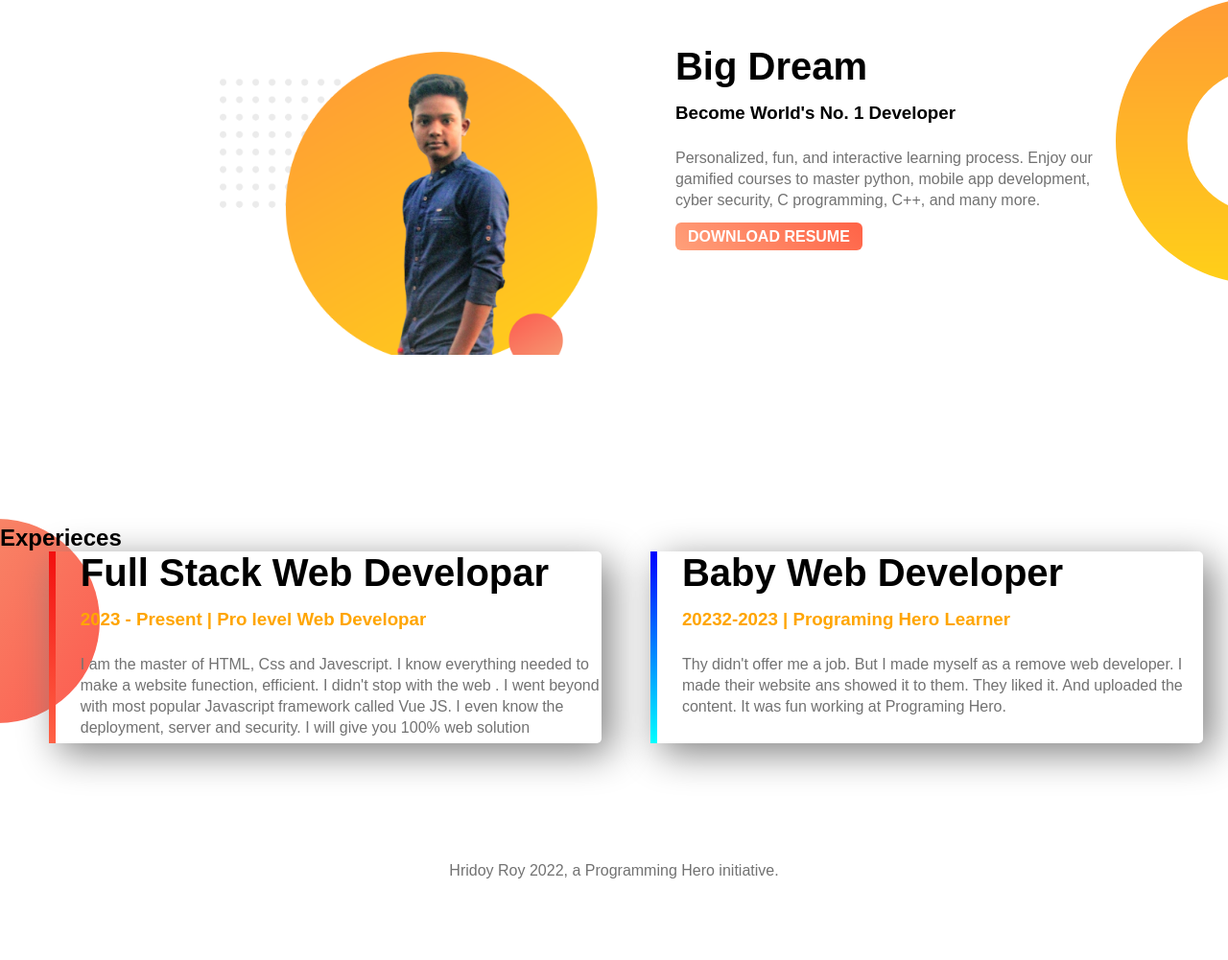
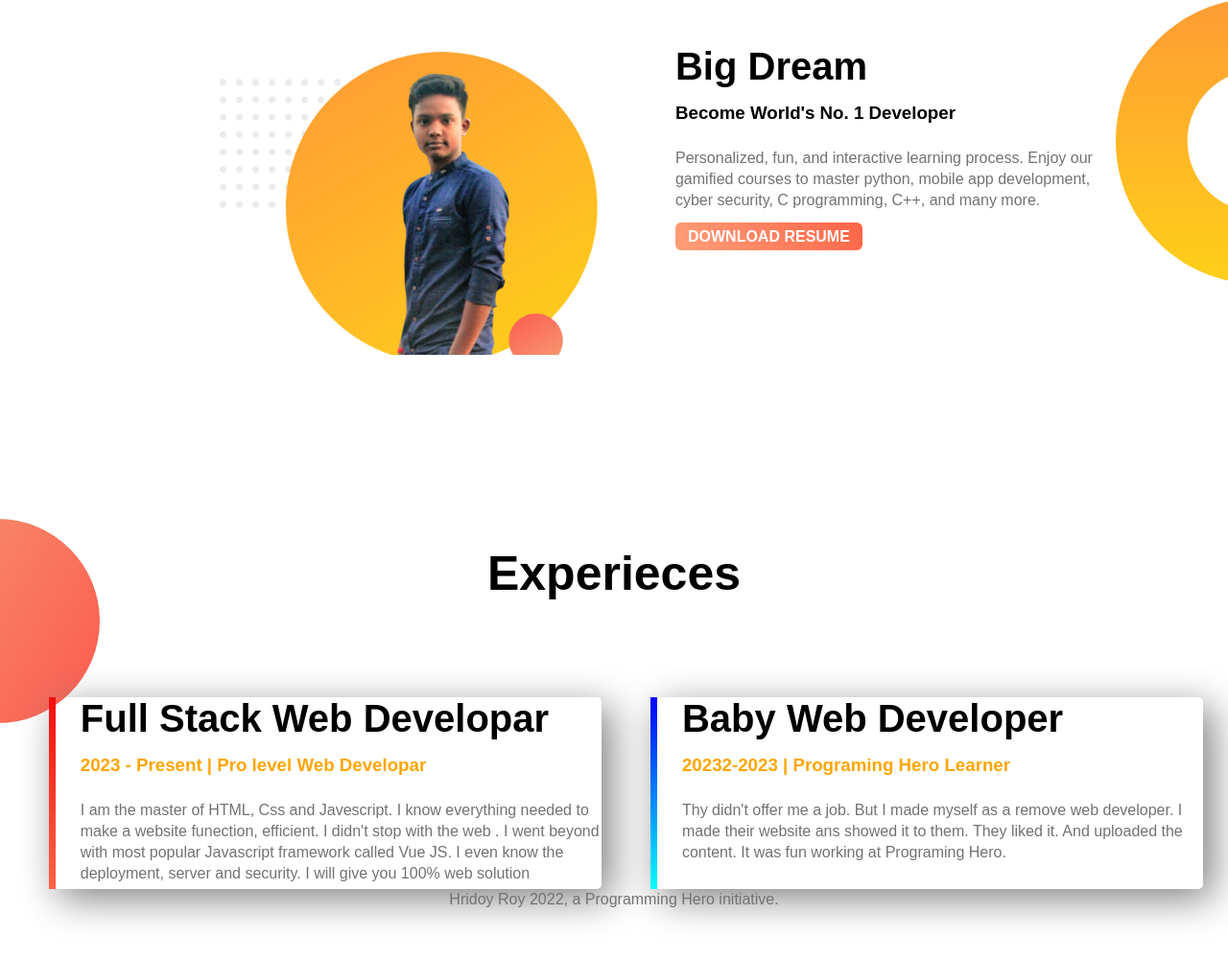
Before and after one commit to hridoyroy10/Web-potfolio, a plain HTML site: page index.html in a window 1280 px wide. Shown: the part 603-1604 px from the top of the page at 96% size. Drawn offline with Linux system fonts and the light colour scheme.

```diff
--- a/index.html
+++ b/index.html
@@ -40,7 +40,7 @@
     </section>
     <!-- ----experience-area---- -->
     <section class="experiece-area" >
-        <h2 class="ex">Experieces</h2>
+        <h1 class="ex">Experieces</h1>
         <div id="full-stack" class="haf-width single-experiece">
             <h2 >Full Stack Web Developar</h2>
             <h3 class="orange-higlight">2023 - Present | Pro level Web Developar</h3>
--- a/style.css
+++ b/style.css
@@ -5,9 +5,7 @@
 }
 /* @import url('https://fonts.googleapis.com/css2?family=Nunito:ital,wght@0,400;0,500;0,600;0,700;0,800;1,200&family=Poppins:wght@300;400;500;700;800&family=Roboto:ital,wght@0,300;0,400;0,700;1,500&display=swap'); */
 body{
-    /* font-family: 'Nunito', sans-serif; */
     font-family: 'Poppins', sans-serif;
-    /* font-family: 'Roboto', sans-serif; */
 }
 .top-banner{
     background-image: url(img/top-banner.png);
@@ -62,6 +60,11 @@ p {
     font-size:40px;
 }
 /* ----dream-area---- */
+
+.ex{
+    text-align: center;
+    padding-bottom: 100px;
+}
 .dream-area{
     background-image:url(img/dream-bg.png);
     background-repeat:no-repeat;
@@ -92,6 +95,9 @@ p {
     border-image: linear-gradient( 180deg,blue,cyan);
     border-image-slice: 1;
 }
+
+/* ---footer--- */
+
 footer {
     padding-bottom: 150px;
 }
```
